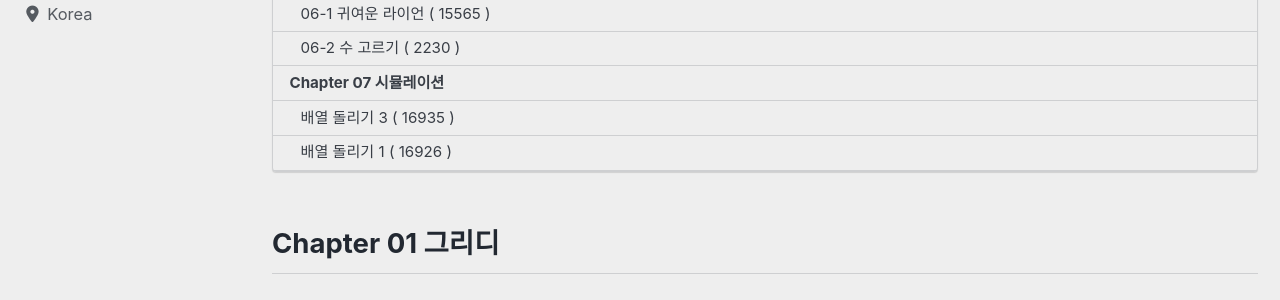
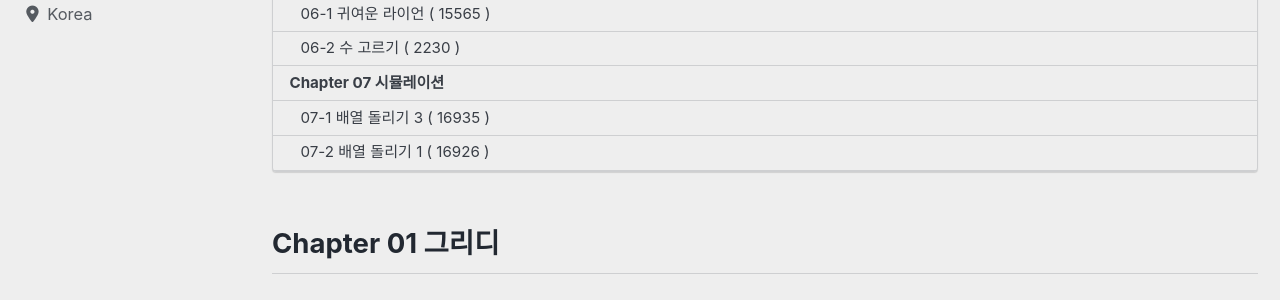
Before and after one commit to devMyeong/devMyeong.github.io, a Jekyll site: the page built from _posts/codingTest/2022-09-25-백준.md, in a window 1280 px wide and 900 px high, scrolled down 1023 px. Shown: the part 152-452 px from the top of the window. Built offline with Jekyll 4.4.1, drawn with Linux system fonts in a browser that asks for light colours; cached includes are drawn as plain includes; nearby versions of some CDN libraries; some web fonts are replaced; comment, search, counter and statistics services are not loaded; some of the changed text lies outside the part shown.

Commit message:
Chore : 백준 넘버링 안된것 수정

````diff
--- a/_posts/codingTest/2022-09-25-백준.md
+++ b/_posts/codingTest/2022-09-25-백준.md
@@ -1472,7 +1472,7 @@ int main()
 
 ## Chapter 07 시뮬레이션
 
-### 배열 돌리기 3 ( 16935 )
+### 07-1 배열 돌리기 3 ( 16935 )
 - 각 나라의 인구수가 주어졌을 때, 인구 이동이 며칠 동안 발생하는지 구하는 프로그램을 작성하시오
 
 ```cpp
@@ -1644,7 +1644,7 @@ int main()
 }
 ```
 
-### 배열 돌리기 1 ( 16926 )
+### 07-2 배열 돌리기 1 ( 16926 )
 - 배열과 정수 R이 주어졌을 때, 배열을 R번 회전시킨 결과를 구해보자
 
 ```cpp
````
